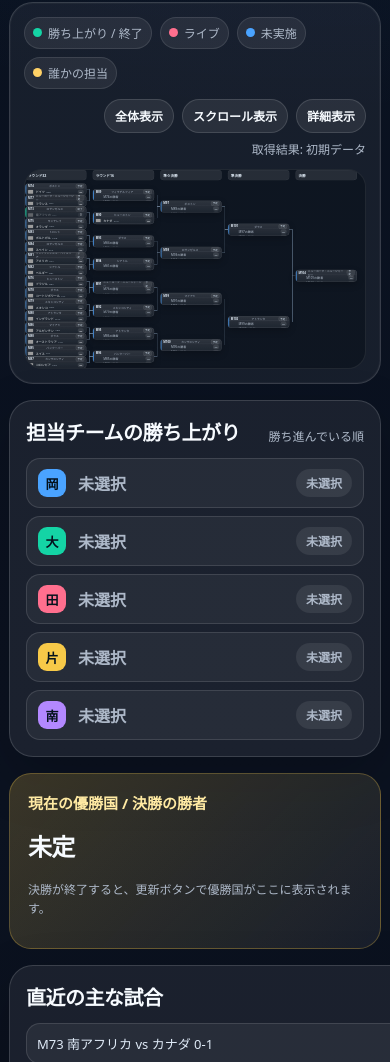
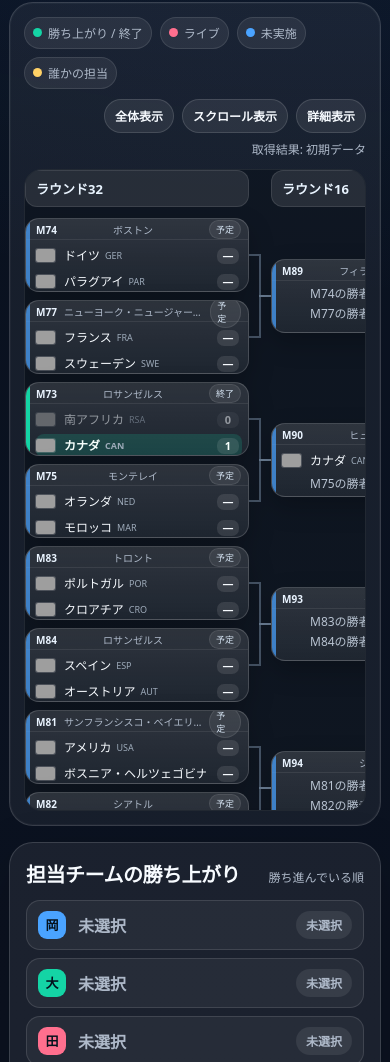
Before and after one commit to sfuskusoska/worldcup2026-cheer, a plain HTML site: page index.html in a window 390 px wide. Shown: the part 1658-2720 px from the top of the page. Drawn offline with nearby package versions, Linux system fonts and the light colour scheme; grey boxes are pictures that could not be loaded.

Commit message:
Fix bracket card spacing on mobile

```diff
--- a/index.html
+++ b/index.html
@@ -19,10 +19,10 @@
       --gold: #f7c948;
       --favorite: #ffd166;
       --cardW: 224px;
-      --cardH: 44px;
+      --cardH: 74px;
       --gapX: 22px;
       --stageW: 1208px;
-      --stageH: 720px;
+      --stageH: 1400px;
     }
     * { box-sizing: border-box; }
     html, body { margin: 0; padding: 0; background: var(--bg); color: var(--text); font-family: system-ui, -apple-system, BlinkMacSystemFont, "Segoe UI", "Hiragino Kaku Gothic ProN", "Yu Gothic", Meiryo, sans-serif; }
@@ -191,16 +191,17 @@
     .match-card.complete::before { background: var(--accent); }
     .match-card.live::before { background: var(--danger); box-shadow: 0 0 18px var(--danger); }
     .match-card.has-owner { border-color: rgba(255,209,102,.58); box-shadow: 0 0 0 2px rgba(255,209,102,.12), 0 10px 26px rgba(0,0,0,.22); }
-    .match-meta { display:flex; justify-content:space-between; align-items:center; gap:7px; padding:4px 7px 2px 10px; color: var(--muted); font-size: 10px; height: 17px; border-bottom:1px solid rgba(255,255,255,.08); }
+    .match-meta { display:flex; justify-content:space-between; align-items:center; gap:7px; padding:4px 7px 3px 10px; color: var(--muted); font-size: 10px; height: 21px; border-bottom:1px solid rgba(255,255,255,.08); }
     .match-meta b { color: #eaf4ff; font-size: 10px; }
+    .match-meta span:nth-child(2) { min-width:0; overflow:hidden; text-overflow:ellipsis; white-space:nowrap; }
     .tag { display:inline-flex; align-items:center; gap:4px; padding:2px 6px; border-radius:999px; background: rgba(255,255,255,.08); border: 1px solid rgba(255,255,255,.09); color:#d8e6f5; font-size: 9px; }
-    .teams { padding: 2px 6px 4px 10px; display:grid; gap:1px; }
-    .team-row { display:grid; grid-template-columns: 22px minmax(0,1fr) 27px; gap:6px; align-items:center; min-height: 12px; border-radius: 8px; padding: 1px 3px 1px 0; color: inherit; background: transparent; border:0; text-align:left; cursor:pointer; }
+    .teams { padding: 4px 6px 6px 10px; display:grid; gap:2px; }
+    .team-row { display:grid; grid-template-columns: 22px minmax(0,1fr) 27px; gap:6px; align-items:center; min-height: 18px; border-radius: 8px; padding: 1px 3px 1px 0; color: inherit; background: transparent; border:0; text-align:left; cursor:pointer; }
     .team-row.winner { background: rgba(20,212,165,.18); color: #f7fffc; font-weight: 900; }
     .team-row.loser { opacity: .52; }
     .team-row.tbd { color: #b9c4d2; cursor: default; }
     .team-row.owned { background: rgba(255,209,102,.16); }
-    .team-name { overflow: hidden; text-overflow: ellipsis; white-space: nowrap; font-size: 11px; line-height: 1.2; display:flex; align-items:center; gap:3px; }
+    .team-name { overflow: hidden; text-overflow: ellipsis; white-space: nowrap; font-size: 12px; line-height: 1.2; display:flex; align-items:center; gap:3px; }
     .team-code { color:#9eabba; font-size: 9px; margin-left: 2px; }
     .owner-dots { display:inline-flex; gap:2px; margin-left:2px; }
     .owner-dots i { width:7px; height:7px; border-radius:50%; display:inline-block; box-shadow:0 0 0 1px rgba(0,0,0,.35); }
@@ -243,11 +244,11 @@
     .roulette-actions { margin-top: 16px; display: flex; gap: 8px; justify-content: center; flex-wrap: wrap; min-height: 40px; }
     .roulette-hint { color: var(--muted); font-size: 12px; margin-top: 10px; }
 
-    .detail-mode { --cardW: 292px; --cardH: 66px; --gapX: 26px; --stageW: 1564px; --stageH: 1110px; }
-    .detail-mode .match-meta { height: 28px; font-size: 11px; padding:6px 8px 3px 11px; }
+    .detail-mode { --cardW: 292px; --cardH: 94px; --gapX: 26px; --stageW: 1564px; --stageH: 1640px; }
+    .detail-mode .match-meta { height: 24px; font-size: 11px; padding:5px 8px 3px 11px; }
     .detail-mode .match-meta b { font-size:11px; }
-    .detail-mode .teams { padding: 4px 8px 7px 11px; gap:3px; }
-    .detail-mode .team-row { grid-template-columns: 27px minmax(0,1fr) 32px; min-height:24px; }
+    .detail-mode .teams { padding: 5px 8px 8px 11px; gap:3px; }
+    .detail-mode .team-row { grid-template-columns: 27px minmax(0,1fr) 32px; min-height:25px; }
     .detail-mode .team-name { font-size:13px; }
     .detail-mode .team-code { font-size:11px; }
     .detail-mode .score { font-size:13px; min-width:24px; }
@@ -556,8 +557,22 @@ const NEXT_JA = { r32:'ベスト16', r16:'ベスト8', qf:'ベスト4', sf:'決
 let picks = {};                                  // { userId: {team, method, updatedAt} }
 let me = '';
 try { me = localStorage.getItem('wc2026Me') || ''; } catch {}
-let appState = { viewMode: 'fit' };
-try { appState.viewMode = localStorage.getItem('wc2026View') || 'fit'; } catch {}
+function defaultViewMode(){
+  return window.matchMedia && window.matchMedia('(max-width: 640px)').matches ? 'scroll' : 'fit';
+}
+const VIEW_LAYOUT_VERSION = 'bracket-spacing-v2';
+function loadViewMode(){
+  const fallback = defaultViewMode();
+  try {
+    if(localStorage.getItem('wc2026ViewVersion') !== VIEW_LAYOUT_VERSION){
+      localStorage.setItem('wc2026ViewVersion', VIEW_LAYOUT_VERSION);
+      localStorage.removeItem('wc2026View');
+      return fallback;
+    }
+    return localStorage.getItem('wc2026View') || fallback;
+  } catch { return fallback; }
+}
+let appState = { viewMode: loadViewMode() };
 let sb = null, dbReady = false, pollTimer = null;
 let rouletteTimer = null;
 
@@ -831,7 +846,7 @@ function buildPositions(){
   const cardW = detail ? 292 : 224;
   const gapX = detail ? 26 : 22;
   const topOffset = detail ? 56 : 48;
-  const step = detail ? 68 : 42;
+  const step = detail ? 102 : 82;
   const xFor = col => (col - 1) * (cardW + gapX);
   ROUND_LAYOUT[0].ids.forEach((id, i) => POS[id] = {x:xFor(1), y: topOffset + i * step});
   [1,2,3].forEach(li => {
@@ -893,7 +908,7 @@ function drawConnectors(){
   ctx.strokeStyle = 'rgba(173,199,230,.36)';
   ctx.lineWidth = 2;
   const cardW = parseFloat(getComputedStyle(stage).getPropertyValue('--cardW')) || (document.body.classList.contains('detail-mode') ? 292 : 224);
-  const cardH = parseFloat(getComputedStyle(stage).getPropertyValue('--cardH')) || (document.body.classList.contains('detail-mode') ? 66 : 44);
+  const cardH = parseFloat(getComputedStyle(stage).getPropertyValue('--cardH')) || (document.body.classList.contains('detail-mode') ? 94 : 74);
   Object.entries(MATCHES).forEach(([childId, child]) => {
     if(child.round === 'r32') return;
     child.slots.forEach(slot => {
@@ -1035,16 +1050,21 @@ async function refreshScores(){
 /* ===== 表示モード ===== */
 function applyViewMode(mode){
   appState.viewMode = mode;
-  try { localStorage.setItem('wc2026View', mode); } catch {}
+  try {
+    localStorage.setItem('wc2026ViewVersion', VIEW_LAYOUT_VERSION);
+    localStorage.setItem('wc2026View', mode);
+  } catch {}
   const viewport = document.getElementById('stageViewport');
   const scroll = document.getElementById('stageScroll');
   const shell = document.getElementById('bracketShell');
   const detail = mode === 'detail';
+  const wasDetail = document.body.classList.contains('detail-mode');
   document.body.classList.toggle('detail-mode', detail);
   const stageW = detail ? 1564 : 1208;
-  const stageH = detail ? 1110 : 720;
+  const stageH = detail ? 1640 : 1400;
   document.documentElement.style.setProperty('--stageW', stageW + 'px');
   document.documentElement.style.setProperty('--stageH', stageH + 'px');
+  if(wasDetail !== detail) renderBracket();
   if(detail){
     viewport.style.overflow = 'auto';
     viewport.style.maxHeight = '74vh';
```
